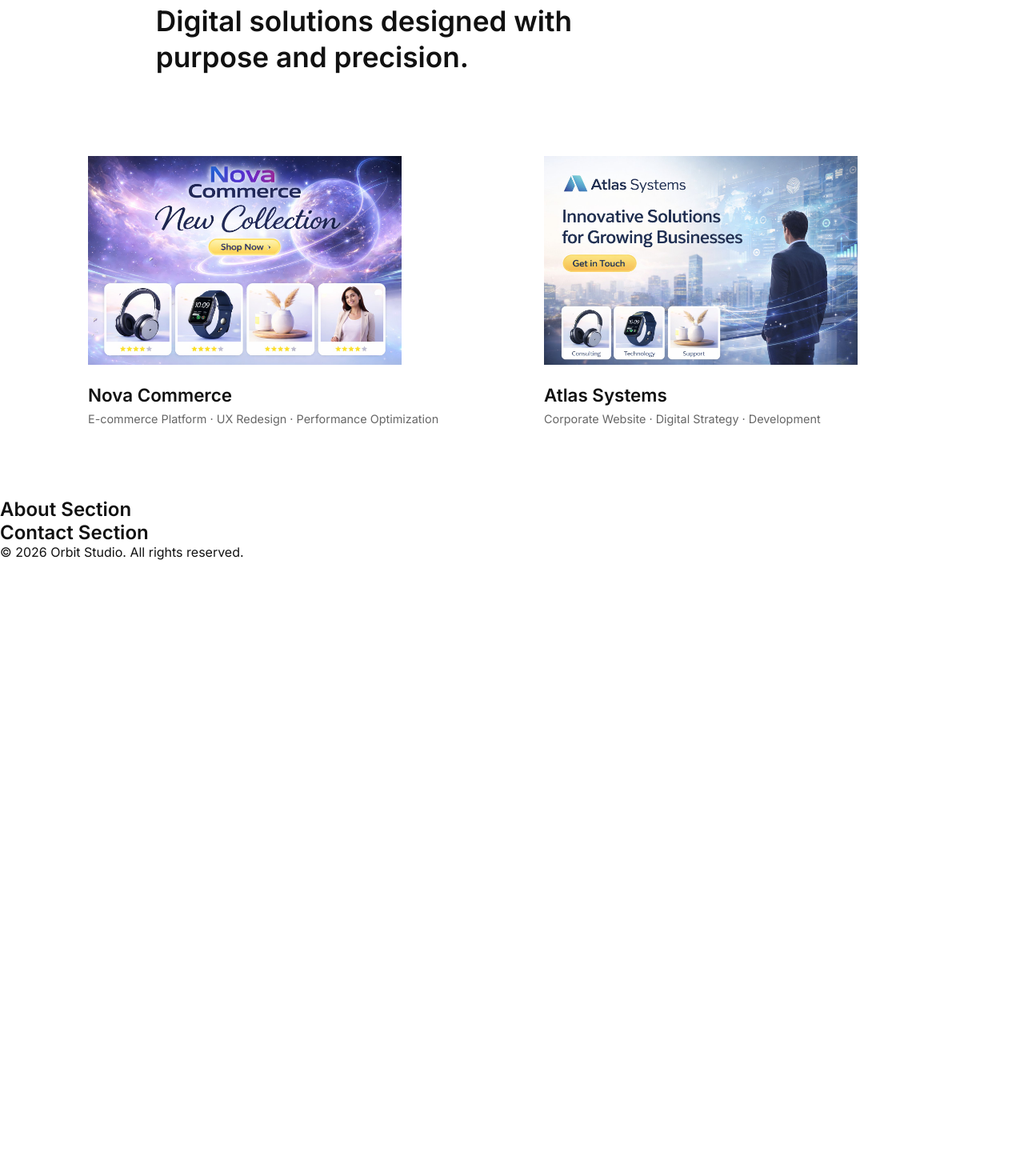
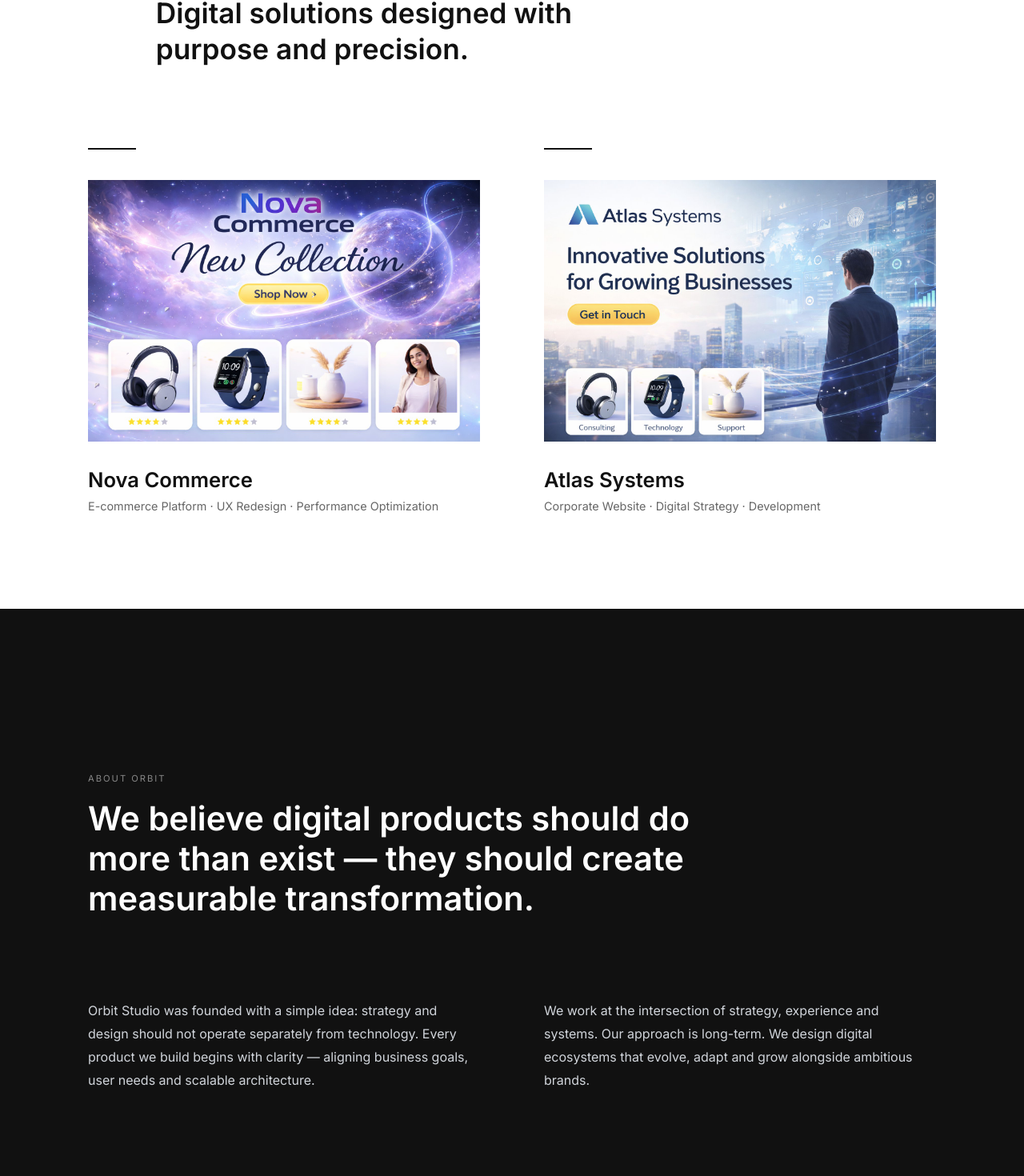
Before and after one commit to DaviddeCaso/orbit-studio, a React (Vite) app: page / in a window 1280 px wide. Shown: the part 2672-4142 px from the top of the page at 80% size. Before the commit the page ends 3372 px from the top, so only its background shows below. Built offline with nearby package versions, Linux system fonts and the light colour scheme.

Commit message:
feat: implement visionary about section with dark contrast

```diff
--- a/src/sections/About.jsx
+++ b/src/sections/About.jsx
@@ -1,7 +1,30 @@
 function About() {
   return (
-    <section id="About">
-      <h1>About Section</h1>
+    <section id="about" className="about">
+      <div className="container about-content">
+        <div className="about-intro">
+          <span className="section-label">About Orbit</span>
+          <h2>
+            We believe digital products should do more than exist —
+            they should create measurable transformation.
+          </h2>
+        </div>
+
+        <div className="about-grid">
+          <p>
+            Orbit Studio was founded with a simple idea: strategy and design
+            should not operate separately from technology. Every product we
+            build begins with clarity — aligning business goals, user needs
+            and scalable architecture.
+          </p>
+
+          <p>
+            We work at the intersection of strategy, experience and systems.
+            Our approach is long-term. We design digital ecosystems that
+            evolve, adapt and grow alongside ambitious brands.
+          </p>
+        </div>
+      </div>
     </section>
   );
 }
--- a/src/styles/globals.css
+++ b/src/styles/globals.css
@@ -320,7 +320,7 @@
 /* PROJECTS */
 
 .projects {
-  padding: 20px 0 90px 0;
+  padding: 10px 0 120px 0;
   background: #ffffff;
 }
 
@@ -337,11 +337,23 @@
 
 .project-item {
   cursor: pointer;
+  padding-top: 40px;
+  position: relative;
+}
+
+.project-item::before {
+  content: "";
+  position: absolute;
+  top: 0;
+  left: 0;
+  width: 60px;
+  height: 2px;
+  background: #111;
 }
 
 .project-image {
-  width: 80%;
-  margin-bottom: 1.5rem;
+  width: 100%;
+  margin-bottom: 2rem;
 }
 
 .project-image img {
@@ -359,9 +371,9 @@
 }
 
 .project-item h3 {
-  font-size: 1.4rem;
+  font-size: 1.6rem;
   font-weight: 600;
-  margin-bottom: 0.5rem;
+  margin-bottom: 0.6rem;
 }
 
 .project-item p {
@@ -375,3 +387,49 @@
     gap: 60px;
   }
 }
+
+/* ABOUT */
+
+.about {
+  padding: 200px 0 240px 0;
+  background: #111;
+  color: #ffffff;
+}
+
+.about-content {
+  max-width: 1100px;
+}
+
+.about-intro {
+  max-width: 800px;
+  margin-bottom: 100px;
+}
+
+.about-intro h2 {
+  font-size: 2.6rem;
+  line-height: 1.2;
+  font-weight: 600;
+}
+
+.about-grid {
+  display: grid;
+  grid-template-columns: repeat(2, 1fr);
+  gap: 80px;
+}
+
+.about-grid p {
+  font-size: 1rem;
+  line-height: 1.8;
+  color: #d1d5db;
+}
+
+@media (max-width: 1024px) {
+  .about-grid {
+    grid-template-columns: 1fr;
+    gap: 50px;
+  }
+
+  .about-intro h2 {
+    font-size: 2rem;
+  }
+}
```
